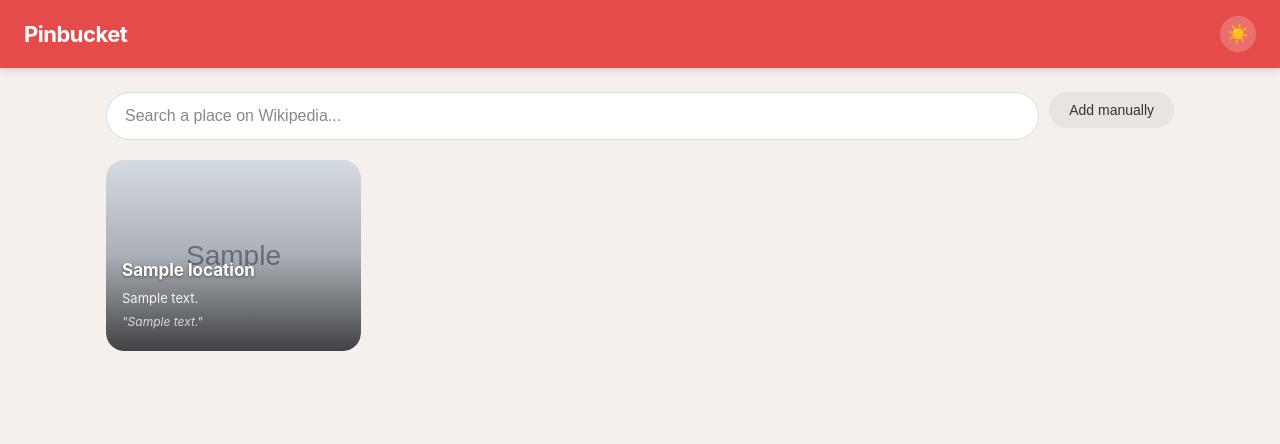
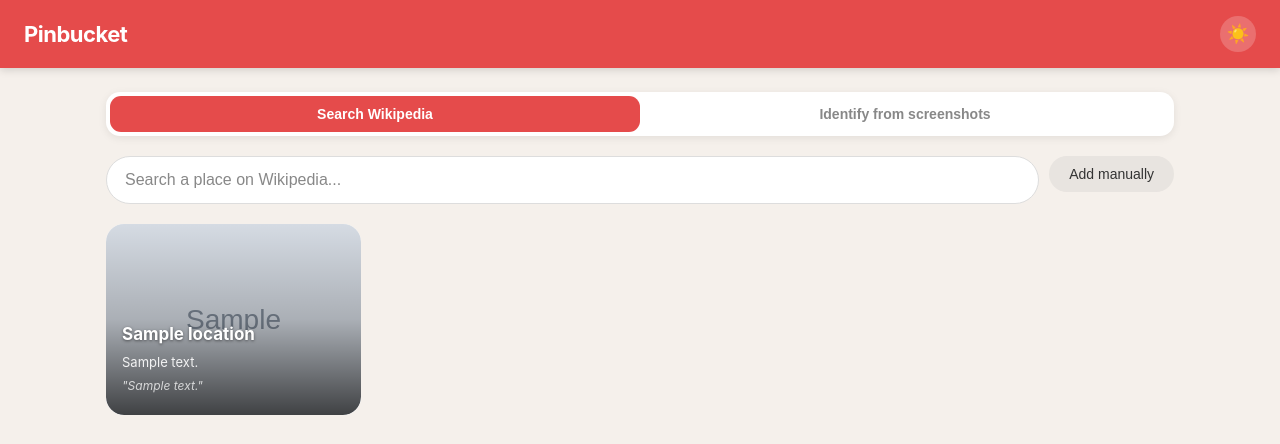
Before and after one commit to natyavidhan/pinbucket, a Flask app: page / in a window 1280 px wide. Shown: the top 444 px of the page. Run offline with Flask 3, Linux system fonts and the light colour scheme; tables that the repository leaves empty hold one stand-in row (values such as "Sample post"); grey boxes marked "Sample" are stand-in pictures.

Commit message:
Add Gemini Vision identify-from-screenshots feature with tabbed UI

````diff
--- a/app.py
+++ b/app.py
@@ -1,7 +1,21 @@
 import sqlite3
 import json
+import os
+import base64
 import requests
 from flask import Flask, request, jsonify, render_template
+
+def _load_env():
+    env_path = os.path.join(os.path.dirname(__file__), '.env')
+    if os.path.isfile(env_path):
+        with open(env_path) as f:
+            for line in f:
+                line = line.strip()
+                if line and not line.startswith('#') and '=' in line:
+                    k, v = line.split('=', 1)
+                    os.environ.setdefault(k.strip(), v.strip())
+
+_load_env()
 
 app = Flask(__name__)
 app.config.setdefault('DB_PATH', 'locations.db')
@@ -103,6 +117,68 @@ def preview():
         'lat': data.get('coordinates', {}).get('lat'),
         'lon': data.get('coordinates', {}).get('lon'),
     })
+
+def _gemini_identify(images):
+    """Send images to Gemini Vision and return structured result."""
+    from google import genai
+
+    api_key = os.environ.get('GEMINI_API_KEY', '')
+    if not api_key:
+        return {'error': 'Set GEMINI_API_KEY env var to use this feature.'}
+
+    client = genai.Client(api_key=api_key)
+
+    parts = []
+    for img in images:
+        parts.append(genai.types.Part.from_bytes(
+            data=img['data'],
+            mime_type=img['mime'],
+        ))
+
+    parts.append(genai.types.Part.from_text(text="""Analyze these screenshots from a social media video of a beautiful location.
+Return ONLY a JSON object with these keys and NOTHING ELSE:
+{
+  "confidence": "high" or "low",
+  "name": "specific place name if confidence is high, otherwise null",
+  "clues": "2-3 sentences describing the landscape, country/region, vegetation, geological features, or anything distinctive",
+  "suggestions": ["search term 1", "search term 2", "search term 3"]
+}"""))
+
+    try:
+        response = client.models.generate_content(
+            model='gemini-2.5-flash',
+            contents=parts,
+        )
+        raw = response.text.strip()
+        if raw.startswith('```'):
+            raw = raw.split('\n', 1)[1]
+            if raw.endswith('```'):
+                raw = raw[:-3]
+        return json.loads(raw)
+    except Exception as e:
+        return {'error': str(e)}
+
+
+@app.route('/api/identify', methods=['POST'])
+def identify():
+    uploaded = request.files.getlist('images')
+    if not uploaded or len(uploaded) == 0:
+        return jsonify({'error': 'Upload at least one image.'}), 400
+    if len(uploaded) > 5:
+        return jsonify({'error': 'Max 5 images.'}), 400
+
+    images = []
+    for f in uploaded:
+        if not f.content_type or not f.content_type.startswith('image/'):
+            continue
+        images.append({'data': f.read(), 'mime': f.content_type})
+
+    if not images:
+        return jsonify({'error': 'No valid images found.'}), 400
+
+    result = _gemini_identify(images)
+    return jsonify(result)
+
 
 @app.route('/api/locations', methods=['GET', 'POST'])
 def locations():
--- a/requirements.txt
+++ b/requirements.txt
@@ -1,2 +1,3 @@
 flask>=3.0
 requests>=2.28
+google-genai>=1.0
--- a/static/script.js
+++ b/static/script.js
@@ -473,6 +473,145 @@ function firstSentences(text, n) {
   return match ? match[0].trim() : text;
 }
 
+// --- Tabs ---
+document.querySelectorAll('.tab').forEach((tab) => {
+  tab.addEventListener('click', () => {
+    document.querySelectorAll('.tab').forEach((t) => t.classList.remove('active'));
+    tab.classList.add('active');
+    const target = tab.dataset.tab;
+    $('#tab-search').classList.toggle('hidden', target !== 'search');
+    $('#tab-identify').classList.toggle('hidden', target !== 'identify');
+  });
+});
+
+// --- Identify tab ---
+let identifyFiles = [];
+
+$('#identify-dropzone').addEventListener('click', () => {
+  $('#identify-input').click();
+});
+
+$('#identify-input').addEventListener('change', (e) => {
+  addFiles(e.target.files);
+});
+
+['dragenter', 'dragover'].forEach((evt) => {
+  $('#identify-dropzone').addEventListener(evt, (e) => {
+    e.preventDefault();
+    $('#identify-dropzone').classList.add('drag-over');
+  });
+});
+
+['dragleave', 'drop'].forEach((evt) => {
+  $('#identify-dropzone').addEventListener(evt, (e) => {
+    e.preventDefault();
+    $('#identify-dropzone').classList.remove('drag-over');
+  });
+});
+
+$('#identify-dropzone').addEventListener('drop', (e) => {
+  addFiles(e.dataTransfer.files);
+});
+
+function addFiles(fileList) {
+  const newFiles = Array.from(fileList).filter((f) => f.type.startsWith('image/'));
+  if (identifyFiles.length + newFiles.length > 5) {
+    alert('Max 5 images.');
+    return;
+  }
+  identifyFiles.push(...newFiles);
+  renderIdentifyPreviews();
+}
+
+function renderIdentifyPreviews() {
+  const container = $('#identify-previews');
+  const result = $('#identify-result');
+  result.classList.add('hidden');
+
+  if (identifyFiles.length === 0) {
+    container.innerHTML = '';
+    return;
+  }
+
+  container.innerHTML = identifyFiles.map((f, i) => `
+    <div class="preview-thumb">
+      <img src="${URL.createObjectURL(f)}" alt="">
+      <button class="preview-thumb-remove" data-i="${i}">&times;</button>
+    </div>
+  `).join('');
+
+  const btn = document.createElement('button');
+  btn.className = 'btn-primary';
+  btn.textContent = `Analyze ${identifyFiles.length} image${identifyFiles.length > 1 ? 's' : ''}`;
+  btn.addEventListener('click', analyzeImages);
+  container.appendChild(btn);
+
+  container.querySelectorAll('.preview-thumb-remove').forEach((b) => {
+    b.addEventListener('click', (e) => {
+      e.stopPropagation();
+      identifyFiles.splice(parseInt(b.dataset.i), 1);
+      renderIdentifyPreviews();
+    });
+  });
+}
+
+async function analyzeImages() {
+  const result = $('#identify-result');
+  result.classList.remove('hidden');
+  result.innerHTML = '<div class="identify-loading">Analyzing screenshots&hellip;</div>';
+
+  const form = new FormData();
+  identifyFiles.forEach((f) => form.append('images', f));
+
+  try {
+    const resp = await fetch('/api/identify', { method: 'POST', body: form });
+    const data = await resp.json();
+
+    if (data.error) {
+      result.innerHTML = `<div class="identify-clues"><p>${esc(data.error)}</p></div>`;
+      return;
+    }
+
+    if (data.confidence === 'high' && data.name) {
+      result.innerHTML = `
+        <div class="identify-match">
+          <div class="identify-match-icon">&#127758;</div>
+          <strong>${esc(data.name)}</strong>
+          <p>${esc(data.clues || '')}</p>
+          <button class="btn-primary identify-search-btn">Search this place</button>
+        </div>`;
+      result.querySelector('.identify-search-btn').addEventListener('click', () => {
+        $('#search').value = data.name;
+        document.querySelector('.tab[data-tab="search"]').click();
+        selectResult(data.name);
+      });
+    } else {
+      result.innerHTML = `
+        <div class="identify-clues">
+          <strong>Not 100% sure, but here's what I see:</strong>
+          <p>${esc(data.clues || 'No clues returned.')}</p>
+          ${(data.suggestions || []).length ? `
+            <div class="identify-suggestions">
+              <span>Try searching for:</span>
+              ${data.suggestions.map((s) => `
+                <button class="btn-secondary clue-search-btn" data-q="${esc(s)}">${esc(s)}</button>
+              `).join('')}
+            </div>
+          ` : ''}
+        </div>`;
+      result.querySelectorAll('.clue-search-btn').forEach((btn) => {
+        btn.addEventListener('click', () => {
+          $('#search').value = btn.dataset.q;
+          document.querySelector('.tab[data-tab="search"]').click();
+          doSearch(btn.dataset.q);
+        });
+      });
+    }
+  } catch {
+    result.innerHTML = '<div class="identify-clues"><p>Failed to analyze. Is your API key set?</p></div>';
+  }
+}
+
 // --- Theme toggle ---
 function applyTheme(dark) {
   document.body.classList.toggle('dark', dark);
--- a/static/style.css
+++ b/static/style.css
@@ -914,6 +914,202 @@ main {
   }
 }
 
+/* Tabs */
+.tabs {
+  display: flex;
+  gap: 0;
+  margin-bottom: 20px;
+  background: var(--surface);
+  border-radius: 14px;
+  padding: 4px;
+  box-shadow: 0 2px 8px var(--shadow);
+}
+
+.tab {
+  flex: 1;
+  padding: 10px 16px;
+  border: none;
+  border-radius: 11px;
+  font-size: 14px;
+  font-weight: 600;
+  cursor: pointer;
+  background: transparent;
+  color: var(--text-muted);
+  transition: all 0.2s;
+}
+
+.tab.active {
+  background: var(--accent);
+  color: #fff;
+}
+
+.tab:not(.active):hover {
+  color: var(--text);
+}
+
+.tab-panel.hidden { display: none; }
+
+/* Dropzone */
+.dropzone {
+  border: 2px dashed var(--border);
+  border-radius: 16px;
+  padding: 40px 20px;
+  text-align: center;
+  cursor: pointer;
+  transition: border-color 0.2s, background 0.2s;
+  background: var(--surface);
+}
+
+.dropzone:hover,
+.dropzone.drag-over {
+  border-color: var(--accent);
+  background: var(--accent-bg);
+}
+
+.dropzone-icon {
+  font-size: 40px;
+  display: block;
+  margin-bottom: 12px;
+}
+
+.dropzone-inner p {
+  color: var(--text-secondary);
+  font-size: 15px;
+  margin-bottom: 4px;
+}
+
+.dropzone-hint {
+  font-size: 13px !important;
+  color: var(--text-muted) !important;
+}
+
+/* Identify previews */
+.identify-previews {
+  display: flex;
+  flex-wrap: wrap;
+  gap: 10px;
+  margin-top: 14px;
+}
+
+.preview-thumb {
+  position: relative;
+  width: 100px;
+  height: 100px;
+  border-radius: 12px;
+  overflow: hidden;
+  box-shadow: 0 2px 8px var(--shadow);
+}
+
+.preview-thumb img {
+  width: 100%;
+  height: 100%;
+  object-fit: cover;
+}
+
+.preview-thumb-remove {
+  position: absolute;
+  top: 4px;
+  right: 4px;
+  background: rgba(0,0,0,0.55);
+  color: #fff;
+  border: none;
+  width: 22px;
+  height: 22px;
+  border-radius: 50%;
+  font-size: 14px;
+  cursor: pointer;
+  display: flex;
+  align-items: center;
+  justify-content: center;
+}
+
+/* Identify results */
+.identify-result {
+  margin-top: 16px;
+  animation: modalIn 0.25s ease;
+}
+
+.identify-loading {
+  text-align: center;
+  padding: 24px;
+  color: var(--text-muted);
+  font-size: 15px;
+}
+
+.identify-match {
+  background: var(--surface);
+  border-radius: 16px;
+  padding: 20px;
+  text-align: center;
+  box-shadow: 0 4px 16px var(--shadow);
+  border: 2px solid var(--accent);
+}
+
+.identify-match-icon {
+  font-size: 36px;
+  margin-bottom: 8px;
+}
+
+.identify-match strong {
+  display: block;
+  font-size: 20px;
+  margin-bottom: 6px;
+  color: var(--text);
+}
+
+.identify-match p {
+  font-size: 14px;
+  color: var(--text-secondary);
+  margin-bottom: 14px;
+  line-height: 1.5;
+}
+
+.identify-clues {
+  background: var(--surface);
+  border-radius: 16px;
+  padding: 20px;
+  box-shadow: 0 4px 16px var(--shadow);
+}
+
+.identify-clues strong {
+  display: block;
+  margin-bottom: 6px;
+  color: var(--text);
+}
+
+.identify-clues p {
+  font-size: 14px;
+  color: var(--text-secondary);
+  line-height: 1.5;
+  margin-bottom: 12px;
+}
+
+.identify-suggestions {
+  display: flex;
+  flex-wrap: wrap;
+  align-items: center;
+  gap: 8px;
+}
+
+.identify-suggestions span {
+  font-size: 13px;
+  color: var(--text-muted);
+}
+
+.clue-search-btn {
+  padding: 6px 14px !important;
+  font-size: 13px !important;
+}
+
+/* Mobile tabs */
+@media (max-width: 600px) {
+  .tabs { flex-direction: column; gap: 0; }
+  .tab { text-align: center; }
+  .dropzone { padding: 24px 16px; }
+  .dropzone-icon { font-size: 32px; }
+  .preview-thumb { width: 80px; height: 80px; }
+}
+
 /* Hover effects only on devices with hover */
 @media (hover: hover) {
   .card:hover .card-overlay {
--- a/templates/index.html
+++ b/templates/index.html
@@ -13,12 +13,34 @@
   </header>
 
   <main>
-    <div class="add-bar">
-      <div class="search-wrapper">
-        <input type="text" id="search" placeholder="Search a place on Wikipedia..." autocomplete="off">
-        <div id="search-results" class="search-results hidden"></div>
+    <nav class="tabs">
+      <button class="tab active" data-tab="search">Search Wikipedia</button>
+      <button class="tab" data-tab="identify">Identify from screenshots</button>
+    </nav>
+
+    <div id="tab-search" class="tab-panel">
+      <div class="add-bar">
+        <div class="search-wrapper">
+          <input type="text" id="search" placeholder="Search a place on Wikipedia..." autocomplete="off">
+          <div id="search-results" class="search-results hidden"></div>
+        </div>
+        <button id="manual-btn" class="btn-secondary">Add manually</button>
       </div>
-      <button id="manual-btn" class="btn-secondary">Add manually</button>
+    </div>
+
+    <div id="tab-identify" class="tab-panel hidden">
+      <div class="identify-box">
+        <div id="identify-dropzone" class="dropzone">
+          <div class="dropzone-inner">
+            <span class="dropzone-icon">📸</span>
+            <p>Drop 2-3 landscape screenshots here, or click to upload</p>
+            <p class="dropzone-hint">Works best with Reel screenshots showing the scenery</p>
+            <input type="file" id="identify-input" accept="image/*" multiple hidden>
+          </div>
+        </div>
+        <div id="identify-previews" class="identify-previews"></div>
+        <div id="identify-result" class="identify-result hidden"></div>
+      </div>
     </div>
 
     <div id="preview" class="preview-card hidden">
````
Also changed, not shown: tests/conftest.py (+22 -0 lines), tests/test_app.py (+76 -0 lines).
